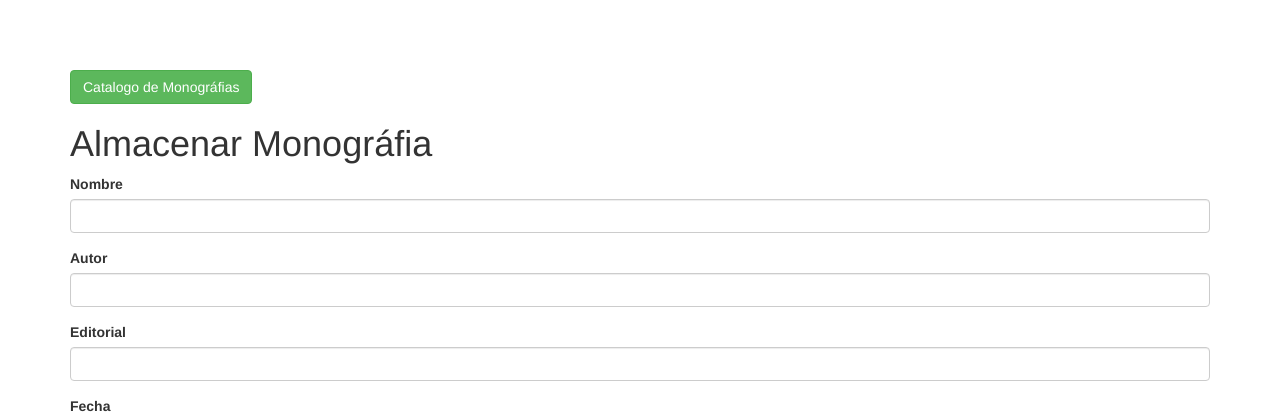
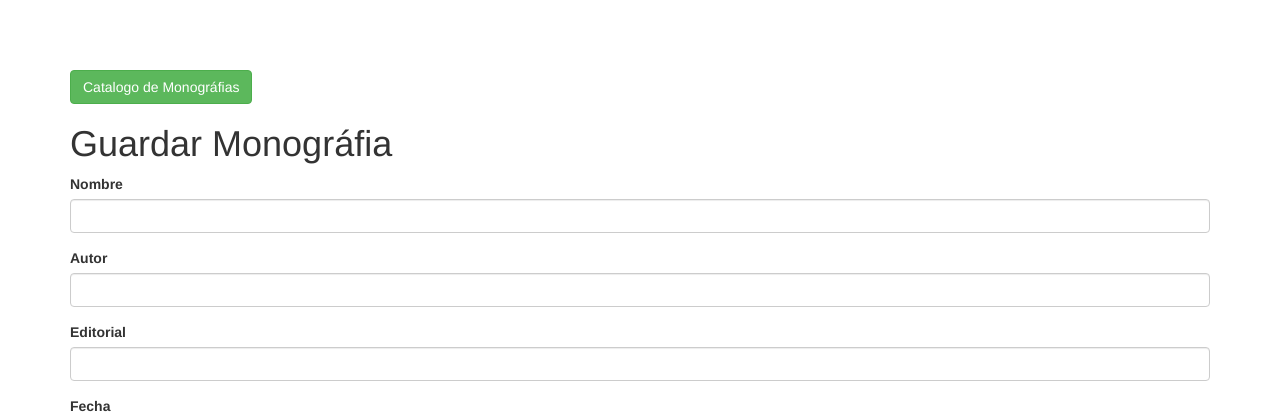
Before and after one commit to ignachiou/flip, a Yii app: the page made by views/objeto/create.php in a window 1280 px wide. Shown: the top 417 px of the page. Run offline with PHP 8.4 and a stand-in for Yii, Linux system fonts and the light colour scheme; the template is opened without the code that fills it, so the values that code supplies are empty; form fields are guessed from the names that the template uses; some libraries are stand-ins or nearby versions.

Commit message:
Naming Change
Changing the title name.

```diff
--- a/views/objeto/create.php
+++ b/views/objeto/create.php
@@ -6,7 +6,7 @@ use yii\helpers\Html;
 /* @var $this yii\web\View */
 /* @var $model app\models\Objeto */
 
-$this->title = 'Almacenar Monográfia';
+$this->title = 'Guardar Monográfia';
 ?>
 <div class="objeto-create">
 
```
